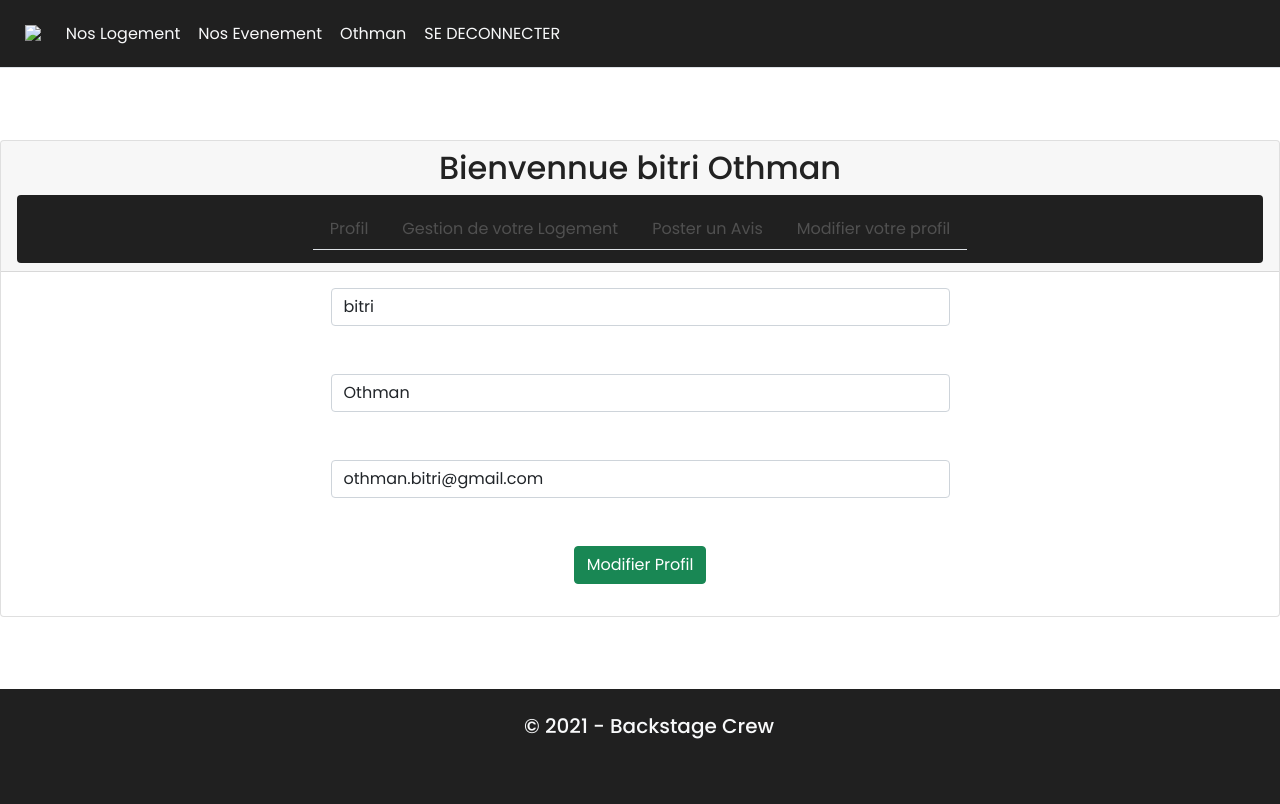
After one commit to Rayduxx/Web_Project_Esprit, a PHP site: page /view/modifier_profil.php in a window 1280 px wide. The commit adds this page. Run offline with PHP 8.4, Linux system fonts and the light colour scheme; a user stored in the database is signed in; data comes from the database, SQL or seed files in the repository; some libraries are stand-ins or nearby versions.

Commit message:
reparation login cookies logout profil

```diff
--- a/config.php
+++ b/config.php
@@ -6,6 +6,12 @@ try {
 catch(Exception $e)
 {
 	die('Echec de connexion à la base de donnée : '.$e->getMessage());
+}
+if(isset($_SESSION['email'])){
+    $getid = intval($_SESSION['id']);
+    $requser = $bdd->prepare('SELECT * FROM users WHERE id = ?');
+    $requser->execute(array($getid));
+    $userinfo = $requser->fetch();
 }
 function encryptCookie($value){
    if(!$value){return false;}
--- /dev/null
+++ b/view/includes/profil_header.php
@@ -0,0 +1,25 @@
+<?php
+$page_titre = "Profil";
+include 'header.php'; ?>
+<br/> <br/> <br/>
+
+    <div class="card">
+        <div class="card-header">
+            <h2 class="card-title text-center">Bienvennue <?php echo $userinfo['nom']; echo " "; echo $userinfo['prenom']; ?> </h2>
+            <nav class="navbar navbar-expand-md navbar-light rounded nav justify-content-center">
+                <ul class="nav nav-tabs">
+                    <li class="nav-item">
+                        <li><a class="nav-link" href="./profil.php">Profil</a></li>
+                    </li>
+                    <li class="nav-item">
+                        <li><a class="nav-link" href="./gestion_logement.php">Gestion de votre Logement</a></li>
+                    </li>
+                    <li class="nav-item">
+                        <li><a class="nav-link" href="./avis.php">Poster un Avis</a></li>
+                    </li>
+                    <li class="nav-item">
+                        <li><a class="nav-link" href="./modifier_profil.php">Modifier votre profil</a></li>
+                    </li>
+                </ul>
+            </nav>
+        </div>
--- a/view/login.php
+++ b/view/login.php
@@ -15,7 +15,7 @@ $page_titre = "Login";
  			$userinfo = $requser->fetch();
  			$_SESSION['id'] = $userinfo['id'];
  			$_SESSION['email'] = $userinfo['email'];
- 			header("Location: /profil.php");
+ 			header("Location: ./profil.php");
  		} else {
  			$erreur = "Votre pseudo et/ou votre mot de passe est incorrect !";
  		}
@@ -53,7 +53,7 @@ $page_titre = "Login";
 						<br/>
 						</div>
 						<div class="container-fluid">
-							<button type="submit" class="btn btn-success">Se connecter </button>
+							<button type="submit" class="btn btn-success" name="formconnexion">Se connecter </button>
 							<a type="button" class="btn btn-primary" href="./register.php"> S'inscrire </a> <br/>
 						</div>
           </div>
--- /dev/null
+++ b/view/modifier_profil.php
@@ -0,0 +1,48 @@
+<?php include './includes/profil_header.php';
+
+
+if(isset($_POST['formModification'])){
+    if(!empty($_POST['email']) && !empty($_POST['nom']) && !empty($_POST['prenom'])){
+        $email = htmlspecialchars($_POST['email']);
+        $nom = htmlspecialchars($_POST['nom']);
+        $prenom = htmlspecialchars($_POST['prenom']);
+
+        $namelength = strlen($nom);
+        $prenomlength = strlen($prenom);
+        if($namelength <= 255 && $prenomlength <= 255) {
+            if(filter_var($email, FILTER_VALIDATE_EMAIL)) {
+                $update = $bdd->prepare('UPDATE users SET nom = ?, prenom = ?, email = ? WHERE id = ?');
+                $update->execute(array($nom, $prenom, $email, $userinfo['id']));
+                $success = "Votre Modification a été effectué avec succés";
+                header('Location: ./profil.php');
+            } else {
+                $erreur = "l'adresse mail saisit n'est pas Valide !";
+            }
+        } else {
+            $erreur = "le nom et prenom depasse les 255 charactéres !";
+        }
+    } else {
+        $erreur = "Veuillez garder tout les champs remplis !";
+    }
+}
+?>
+    <form method ="POST">
+        <div class="row text-center">
+        <?php if(isset($erreur)) {
+			    echo '<div class="col-md-12 container"><div class="alert alert-danger" role="alert"> Une erreur est survenu lors de la modification de votre profil :' .$erreur.'</div></div>';
+			}?>
+	    <?php if(isset($success)) {
+			echo '<div class="col-md-12 container"><div class="alert alert-success" role="alert">' .$success.'</div></div>';
+		}?>
+        <div class="col-md-6 container">
+            <input type="text" id="nom" class="form-control rounded" name="nom"  value="<?php echo $userinfo['nom']; ?>" required/><br/><br/>
+            <input type="text" id="prenom" class="form-control rounded" name="prenom"  value="<?php echo $userinfo['prenom']; ?>" required/><br/><br/>
+            <input type="email" id="email" class="form-control rounded" name="email"  value="<?php echo $userinfo['email']; ?>" required/><br/><br/>
+            <button type="submit" name="formModification" class="btn btn-success">Modifier Profil </button>
+        </div>
+    </div>
+    </form>
+
+</div>
+<br/><br/><br/>
+<?php include './includes/footer.php';?>
```
Also changed, not shown: view/logout.php (added, +8 -0 lines), view/profil.php (added, +18 -0 lines).
